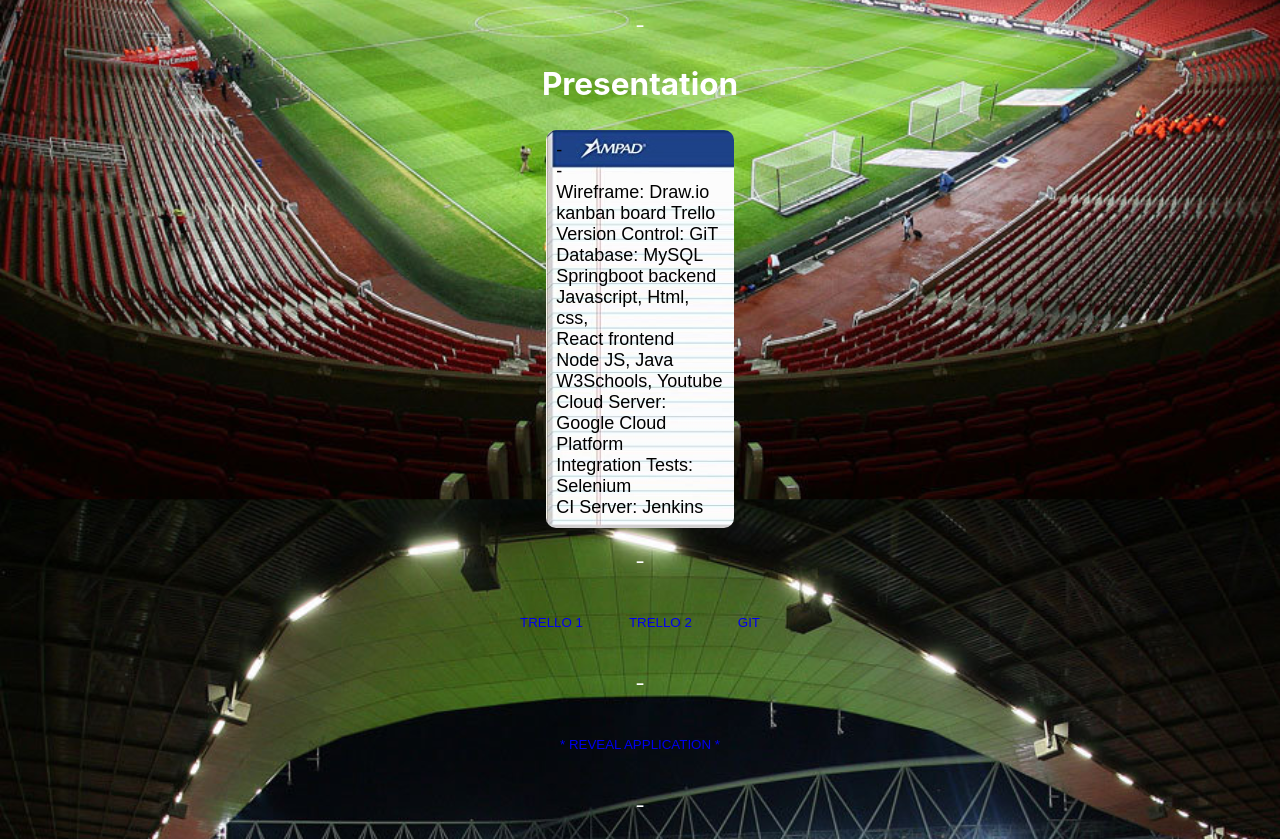
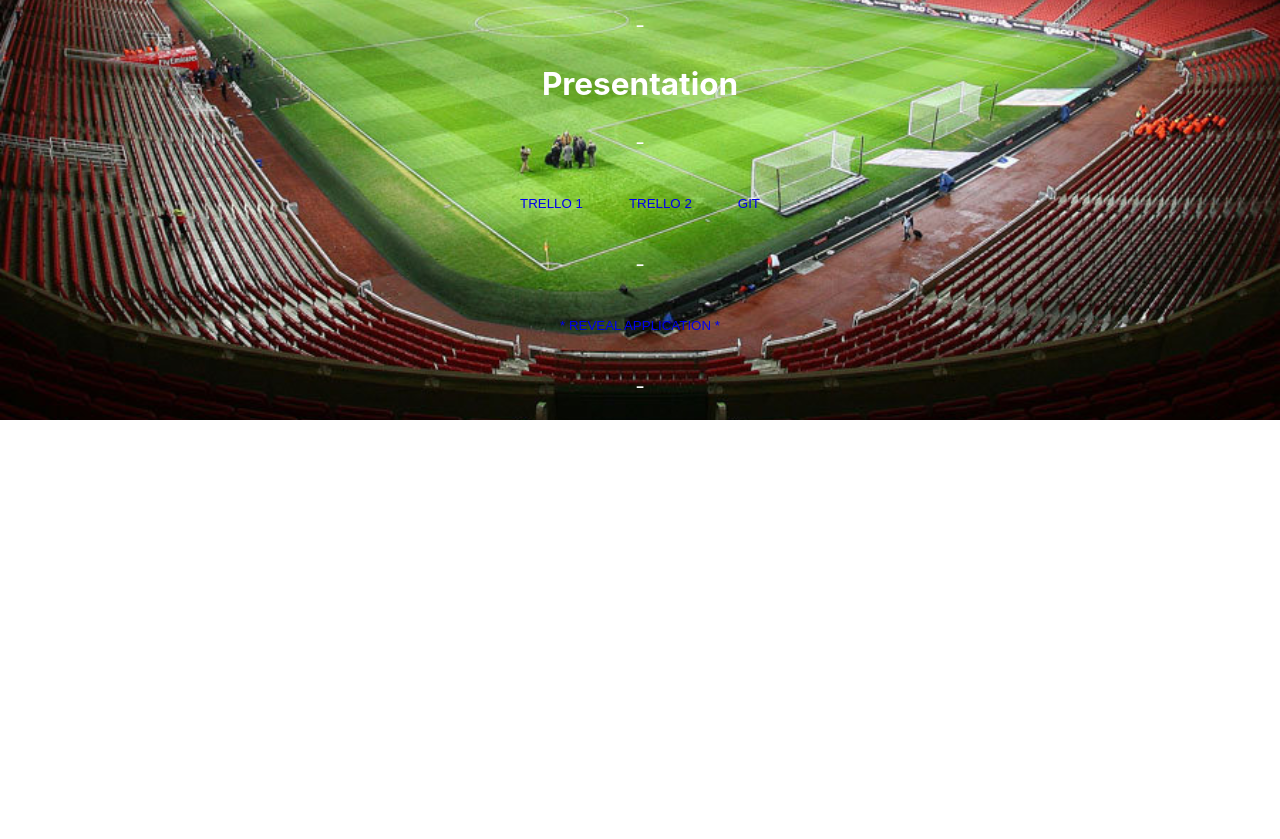
Before and after one commit to IsaacDouglas-SE/my-app, a React (Create React App) app: page / in a window 1280 px wide. Shown: the part 1600-2439 px from the top of the page. After the commit the page ends 2020 px from the top, so only its background shows below. Built offline with nearby package versions, Linux system fonts and the light colour scheme.

Commit message:
Spring, new backdrop

```diff
--- a/src/home.js
+++ b/src/home.js
@@ -330,22 +330,7 @@
     <p>-</p>
     <p>-</p>
     <h2>Presentation</h2>
-    <ol className="presentation">
-      <li>   -</li>
-      <li>   -</li>
-  <li>  Wireframe: Draw.io </li>
-  <li> kanban board Trello  </li>
-  <li>   Version Control: GiT</li>
-  <li>   Database: MySQL</li>
-  <li> Springboot backend </li>
-  <li>   Javascript, Html, css, </li>
-  <li>   React frontend </li>
-  <li>   Node JS, Java</li>
-  <li>   W3Schools, Youtube</li>
-  <li>Cloud Server: Google Cloud Platform</li>
-  <li>Integration Tests: Selenium </li>
-  <li>   CI Server: Jenkins</li>
-    </ol>
+
     <div class="main" id="section2">
       <p>-</p>
 
```
